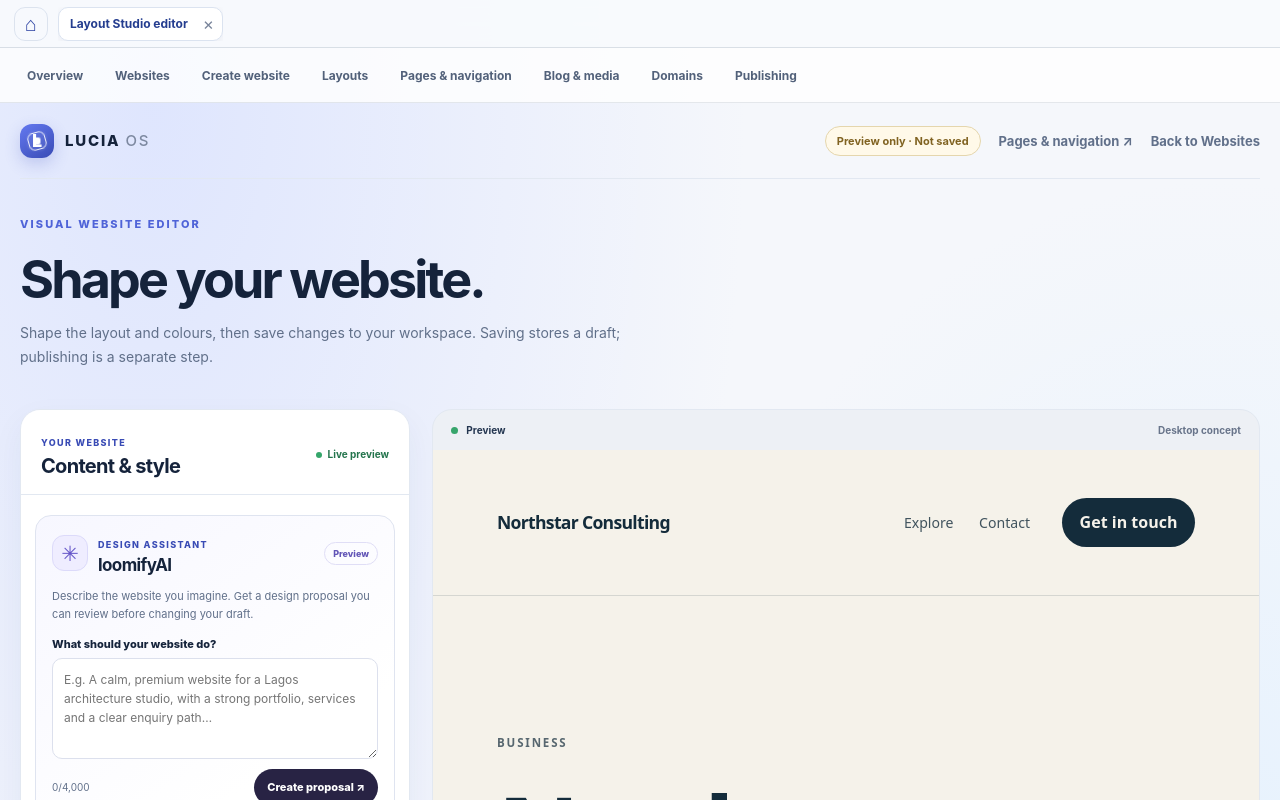
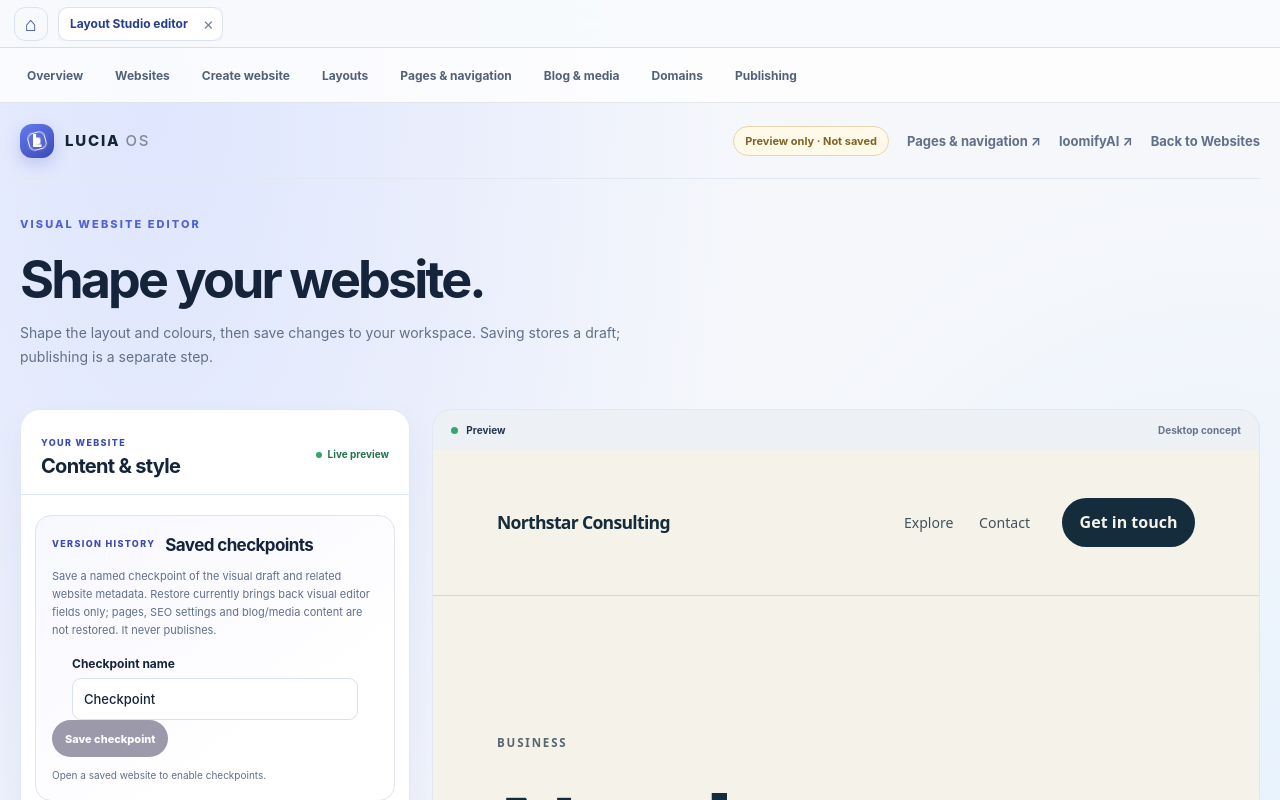
Before and after one commit to trendorafindsinc-jpg/lucia-os, a Next.js app: page /editor in a window 1280 px wide. Shown: the top 800 px of the page. Built offline with nearby package versions, Linux system fonts and the light colour scheme.

Commit message:
refactor(editor): remove embedded loomifyAI panel

```diff
--- a/src/components/editor/visual-site-editor.tsx
+++ b/src/components/editor/visual-site-editor.tsx
@@ -21,8 +21,6 @@ export function VisualSiteEditor() {
   const [savedDraftUnavailable, setSavedDraftUnavailable] = useState(false);
   const [isSaving, setIsSaving] = useState(false);
   const [saveLabel, setSaveLabel] = useState("Preview only");
-  const [aiBrief, setAiBrief] = useState("");
-  const [aiBusy, setAiBusy] = useState(false);
   const [aiProposal, setAiProposal] = useState<LayoutBlueprint | null>(null);
   const [aiError, setAiError] = useState("");
   const [versions, setVersions] = useState<SavedWebsiteVersion[]>([]);
@@ -98,6 +96,29 @@ export function VisualSiteEditor() {
       .finally(() => { if (!cancelled) setIsLoadingSaved(false); });
     return () => { cancelled = true; };
   }, [activeTabId, getSnapshot, clearSnapshot, setActiveTabDirty]);
+
+  useEffect(() => {
+    const params = new URLSearchParams(window.location.search);
+    if (params.get("loomifyProposal") !== "1") return;
+    try {
+      const raw = sessionStorage.getItem("lucia.loomify.pending-proposal.v1");
+      if (!raw) return;
+      const pending: unknown = JSON.parse(raw);
+      if (typeof pending !== "object" || pending === null || !("websiteId" in pending) || !("proposal" in pending)) return;
+      if (typeof pending.websiteId !== "string" || pending.websiteId !== params.get("websiteId")) return;
+      const checked = layoutBlueprintSchema.safeParse(pending.proposal);
+      if (!checked.success) {
+        setAiError("The incoming loomifyAI proposal did not pass validation. Your draft is unchanged.");
+        return;
+      }
+      setAiProposal(checked.data);
+      setAiError("");
+      sessionStorage.removeItem("lucia.loomify.pending-proposal.v1");
+      setNotice("loomifyAI proposal received. Review it in the preview, then explicitly apply it to your draft.");
+    } catch {
+      setAiError("The incoming loomifyAI proposal could not be read. Your draft is unchanged.");
+    }
+  }, []);
 
   function update<K extends keyof SiteDraft>(key: K, value: SiteDraft[K]) {
     const next = { ...draft, [key]: value };
@@ -208,43 +229,6 @@ export function VisualSiteEditor() {
     setVersionError("");
   }
 
-  async function generateAIProposal() {
-    if (!websiteId) {
-      setAiError("Open a saved website first so loomifyAI can verify your workspace access.");
-      return;
-    }
-    if (aiBrief.trim().length < 20) {
-      setAiError("Add at least 20 characters describing the website you want.");
-      return;
-    }
-    setAiBusy(true);
-    setAiError("");
-    setAiProposal(null);
-    try {
-      const response = await fetch("/api/loomify-ai/propose", {
-        method: "POST",
-        headers: { "Content-Type": "application/json" },
-        cache: "no-store",
-        body: JSON.stringify({ websiteId, brief: aiBrief.trim() }),
-      });
-      const data: unknown = await response.json();
-      if (!response.ok) {
-        const message = typeof data === "object" && data !== null && "error" in data && typeof data.error === "string"
-          ? data.error
-          : "loomifyAI couldn't create a proposal. Your draft is unchanged.";
-        throw new Error(message);
-      }
-      const candidate = typeof data === "object" && data !== null && "proposal" in data ? data.proposal : null;
-      const checked = layoutBlueprintSchema.safeParse(candidate);
-      if (!checked.success) throw new Error("The design proposal didn't pass LUCIA's safety checks. Your draft is unchanged.");
-      setAiProposal(checked.data);
-    } catch (error) {
-      setAiError(error instanceof Error ? error.message : "loomifyAI is temporarily unavailable. Your draft is unchanged.");
-    } finally {
-      setAiBusy(false);
-    }
-  }
-
   function applyAIProposalToEditor() {
     if (!aiProposal) return;
     const page = aiProposal.pages.find((item) => item.path === "/") ?? aiProposal.pages[0];
@@ -294,7 +278,7 @@ export function VisualSiteEditor() {
     <main className="editor-page">
       <header className="editor-topbar">
         <Link className="wordmark" href="/" aria-label="LUCIA OS home"><span className="brand-mark" aria-hidden="true">L</span><span>LUCIA <span className="muted-word">OS</span></span></Link>
-        <div className="editor-topbar-actions"><span className="editor-unsaved">{isLoadingSaved ? "Opening saved draft…" : isSaving ? "Saving…" : websiteId ? saveLabel : "Preview only · Not saved"}</span><Link className="editor-back-link" href={websiteId ? `/pages?websiteId=${encodeURIComponent(websiteId)}` : "/pages"}>Pages & navigation ↗</Link>{websiteId ? <><Link className="editor-back-link" href={`/content?websiteId=${encodeURIComponent(websiteId)}`}>Blog & media ↗</Link><Link className="editor-back-link" href={`/seo?websiteId=${encodeURIComponent(websiteId)}`}>SEO & social ↗</Link><Link className="editor-back-link" href={`/publish?websiteId=${encodeURIComponent(websiteId)}`}>Publish website ↗</Link></> : null}<Link className="editor-back-link" href="/workspace/websites">Back to Websites</Link></div>
+        <div className="editor-topbar-actions"><span className="editor-unsaved">{isLoadingSaved ? "Opening saved draft…" : isSaving ? "Saving…" : websiteId ? saveLabel : "Preview only · Not saved"}</span><Link className="editor-back-link" href={websiteId ? `/pages?websiteId=${encodeURIComponent(websiteId)}` : "/pages"}>Pages & navigation ↗</Link>{websiteId ? <><Link className="editor-back-link" href={`/content?websiteId=${encodeURIComponent(websiteId)}`}>Blog & media ↗</Link><Link className="editor-back-link" href={`/seo?websiteId=${encodeURIComponent(websiteId)}`}>SEO & social ↗</Link><Link className="editor-back-link" href={`/publish?websiteId=${encodeURIComponent(websiteId)}`}>Publish website ↗</Link></> : null}<Link className="editor-back-link" href={websiteId ? `/loomify-ai?websiteId=${encodeURIComponent(websiteId)}` : "/loomify-ai"}>loomifyAI ↗</Link><Link className="editor-back-link" href="/workspace/websites">Back to Websites</Link></div>
       </header>
       <section className="editor-heading">
         <p className="eyebrow">VISUAL WEBSITE EDITOR</p>
@@ -304,16 +288,6 @@ export function VisualSiteEditor() {
       <div className="editor-workspace">
         <aside className="editor-panel" aria-label="Website editing controls">
           <div className="editor-panel-heading"><div><span className="editor-kicker">YOUR WEBSITE</span><h2>Content & style</h2></div><span className="editor-live-dot">Live preview</span></div>
-          <section className="loomify-card" aria-labelledby="loomify-title">
-            <div className="loomify-card-top"><span className="loomify-spark" aria-hidden="true">✳</span><div><span className="editor-kicker">DESIGN ASSISTANT</span><h3 id="loomify-title">loomifyAI</h3></div><span className="loomify-beta">Preview</span></div>
-            <p>Describe the website you imagine. Get a design proposal you can review before changing your draft.</p>
-            <label className="loomify-brief-label" htmlFor="loomify-brief">What should your website do?</label>
-            <textarea id="loomify-brief" value={aiBrief} maxLength={4000} rows={4} placeholder="E.g. A calm, premium website for a Lagos architecture studio, with a strong portfolio, services and a clear enquiry path…" onChange={(event) => setAiBrief(event.target.value)} />
-            <div className="loomify-card-footer"><span>{aiBrief.length}/4,000</span><button type="button" className="loomify-generate" onClick={generateAIProposal} disabled={aiBusy} aria-describedby="loomify-button-help">{aiBusy ? "Creating…" : "Create proposal"} <span aria-hidden="true">↗</span></button></div>
-            <p className="loomify-helper" id="loomify-button-help">{!websiteId ? "Open a saved website to create a proposal for that website." : aiBrief.trim().length < 20 ? "Describe your website in at least 20 characters, then create your proposal." : "Your proposal will be shown for review. Nothing is saved or published automatically."}</p>
-            {aiError && <p className="loomify-error" role="alert">{aiError}</p>}
-            {aiProposal && <p className="loomify-helper" role="status">Proposal ready below. Nothing has been saved or published.</p>}
-          </section>
           <section className="loomify-card" aria-labelledby="version-history-title">
             <div className="loomify-card-top"><span className="editor-kicker">VERSION HISTORY</span><h3 id="version-history-title">Saved checkpoints</h3></div>
             <p>Save a named checkpoint of the visual draft and related website metadata. Restore currently brings back visual editor fields only; pages, SEO settings and blog/media content are not restored. It never publishes.</p>
@@ -337,8 +311,8 @@ export function VisualSiteEditor() {
           <div className="editor-preview-toolbar"><span><i /> Preview</span><span>Desktop concept</span></div>
           {aiProposal && <section className="loomify-proposal-review" aria-label="loomifyAI proposal review">
             <div className="loomify-review-heading"><div><span className="editor-kicker">YOUR PROPOSAL</span><h2>{aiProposal.site.name}</h2><p>AI-generated concept · Review before applying</p></div><button type="button" className="loomify-dismiss" onClick={() => setAiProposal(null)} aria-label="Dismiss proposal">×</button></div>
-            <div className="loomify-proposal-canvas"><LayoutRenderer blueprint={aiProposal} preview /></div>
-            <div className="loomify-review-actions"><span>Private preview only. Your live website is unchanged.</span><button type="button" className="editor-done" onClick={applyAIProposalToEditor}>Apply to editor</button></div>
+            <div className="loomify-proposal-canvas"><LayoutRenderer blueprint={aiProposal} preview /></div>{aiError && <p className="editor-notice" role="alert">{aiError}</p>}
+            <div className="loomify-review-actions"><span>Private preview only. Your live website is unchanged.</span><button type="button" className="editor-done" onClick={applyAIProposalToEditor}>Apply proposal to draft</button></div>
           </section>}
           <div className="editor-layout-preview"><LayoutRenderer blueprint={previewBlueprint} preview /></div>
           <p className="editor-preview-caption">{websiteId ? "Changes can be saved to your organisation’s website draft. This preview is private; it is not a public website." : "Illustrative preview. Open a saved website from your Websites library to enable persistent saving."}</p>
```
